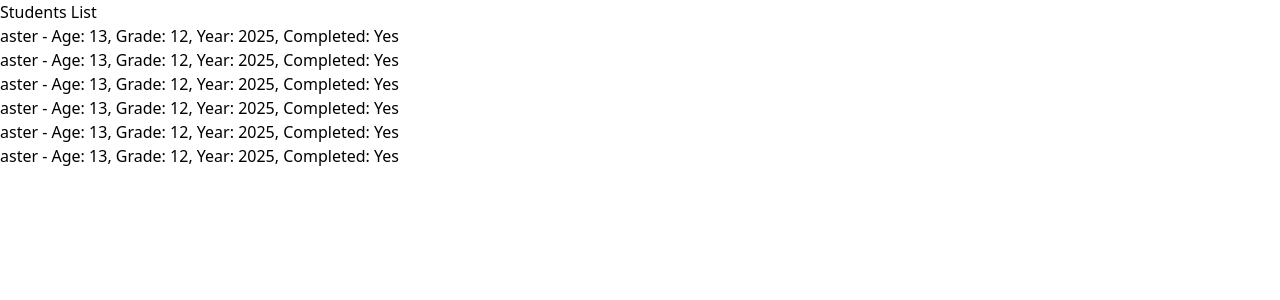
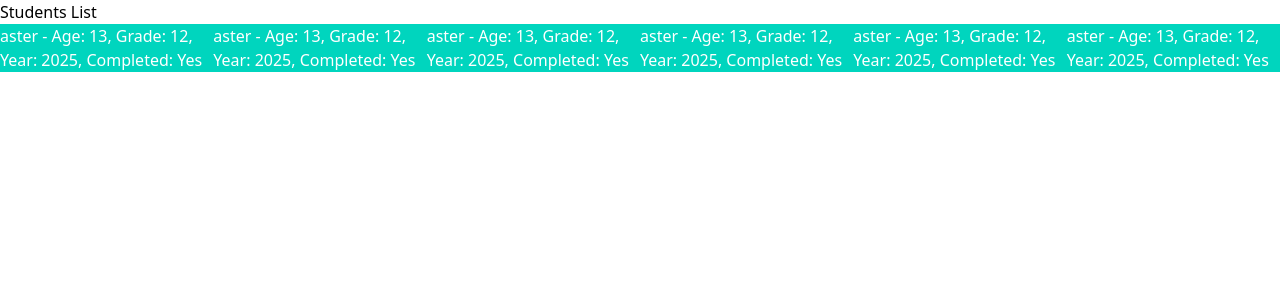
Before and after one commit to abyssiniatech/react-vite-project, a React (Vite) app: page / in a window 1280 px wide. Shown: the top 300 px of the page. Built offline with nearby package versions, Linux system fonts and the light colour scheme.

Commit message:
class in ts

```diff
--- a/src/Components/AdvanceObjectTypes.tsx
+++ b/src/Components/AdvanceObjectTypes.tsx
@@ -57,7 +57,7 @@ const AdvanceObjectTypes = () => {
   return (
     <div>
       <h2>Students List</h2>
-      <ul>
+      <ul className="bg-teal-400 text-white flex justify-center items-center align-center">
         {students.map((student, idx) => (
           <li key={idx}>
             {student.name} - Age: {student.age}, Grade: {student.grade}, Year: {student.year}, Completed: {student.isCompleted ? "Yes" : "No"}
--- /dev/null
+++ b/src/Components/Class.tsx
@@ -0,0 +1,32 @@
+
+type Infoprop = {
+    name: string;
+    age: number;
+    email: string;
+}
+
+
+
+const  Main=() =>{
+    class Info implements Infoprop {
+    name: string;
+    age: number;
+    email: string;
+
+    constructor(name: string, age: number, email: string) {
+        this.name = name;
+        this.age = age;
+        this.email = email;
+    }
+
+}
+const final=new Info("aster",21,"surafel@gmail.com")
+    return(
+           <div>
+            <p>Name: {final.name}</p>
+            <p>Age: {final.age}</p>
+            <p>Email: {final.email}</p>
+           </div>
+    )
+}
+export default Main
```
